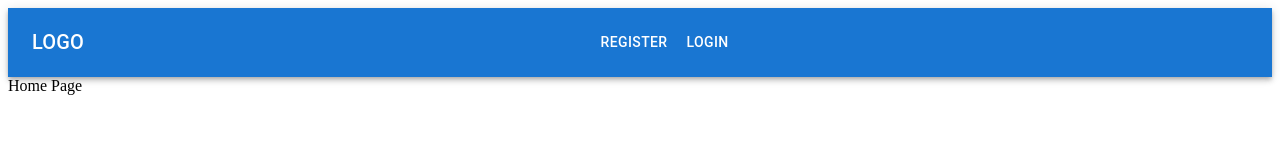
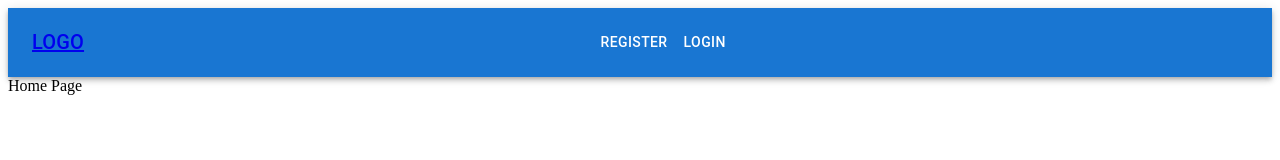
Before and after one commit to rochafialvin/Front-End-Attandance-1904, a React (Create React App) app: page / in a window 1280 px wide. Shown: the top 160 px of the page. Built offline with nearby package versions, Linux system fonts and the light colour scheme.

Commit message:
setup redux

```diff
--- a/package.json
+++ b/package.json
@@ -13,8 +13,11 @@
     "axios": "^0.26.0",
     "react": "^17.0.2",
     "react-dom": "^17.0.2",
+    "react-redux": "^7.2.6",
     "react-router-dom": "^6.2.1",
     "react-scripts": "5.0.0",
+    "redux": "^4.1.2",
+    "redux-thunk": "^2.4.1",
     "web-vitals": "^2.1.4"
   },
   "scripts": {
--- a/src/App.js
+++ b/src/App.js
@@ -1,4 +1,4 @@
-import { Routes, Route } from "react-router-dom";
+import { BrowserRouter as Router, Routes, Route } from "react-router-dom";
 
 import Navigation from "./components/Navigation";
 import Home from "./pages/home";
@@ -7,11 +7,13 @@ import RegisterStudent from "./pages/registerStudents";
 function App() {
   return (
     <div className="App">
-      <Navigation />
-      <Routes>
-        <Route path="/" element={<Home />} />
-        <Route path="register-student" element={<RegisterStudent />} />
-      </Routes>
+      <Router>
+        <Navigation />
+        <Routes>
+          <Route path="/" element={<Home />} />
+          <Route path="register-student" element={<RegisterStudent />} />
+        </Routes>
+      </Router>
     </div>
   );
 }
--- a/src/components/Navigation.js
+++ b/src/components/Navigation.js
@@ -13,9 +13,9 @@ const Navigation = () => {
       <Container maxWidth="xl">
         <Toolbar disableGutters>
           <Typography
+            component={Link}
+            to="/"
             variant="h6"
-            noWrap
-            component="div"
             sx={{ flexGrow: 1, display: { md: "flex" } }}
           >
             LOGO
@@ -28,7 +28,11 @@ const Navigation = () => {
             >
               Register
             </Button>
-            <Button sx={{ my: 2, color: "white", display: "block" }}>
+            <Button
+              component={Link}
+              to="/login"
+              sx={{ my: 2, color: "white", display: "block" }}
+            >
               Login
             </Button>
           </Box>
--- /dev/null
+++ b/src/store/index.js
@@ -0,0 +1,7 @@
+import { createStore, applyMiddleware, compose } from "redux";
+import reducers from "./reducers";
+import thunk from "redux-thunk";
+
+// WITH THUNK
+const composeEnhancers = window.__REDUX_DEVTOOLS_EXTENSION_COMPOSE__ || compose;
+export default createStore(reducers, composeEnhancers(applyMiddleware(thunk)));
--- /dev/null
+++ b/src/store/reducers/index.js
@@ -0,0 +1,5 @@
+import { combineReducers } from "redux";
+
+export default combineReducers({
+  placeholder: () => "placeholder",
+});
```
Also changed, not shown: src/index.js (+5 -3 lines), src/store/actions/index.js (added), 1 other file (tests, documents, lock files or other folders).
